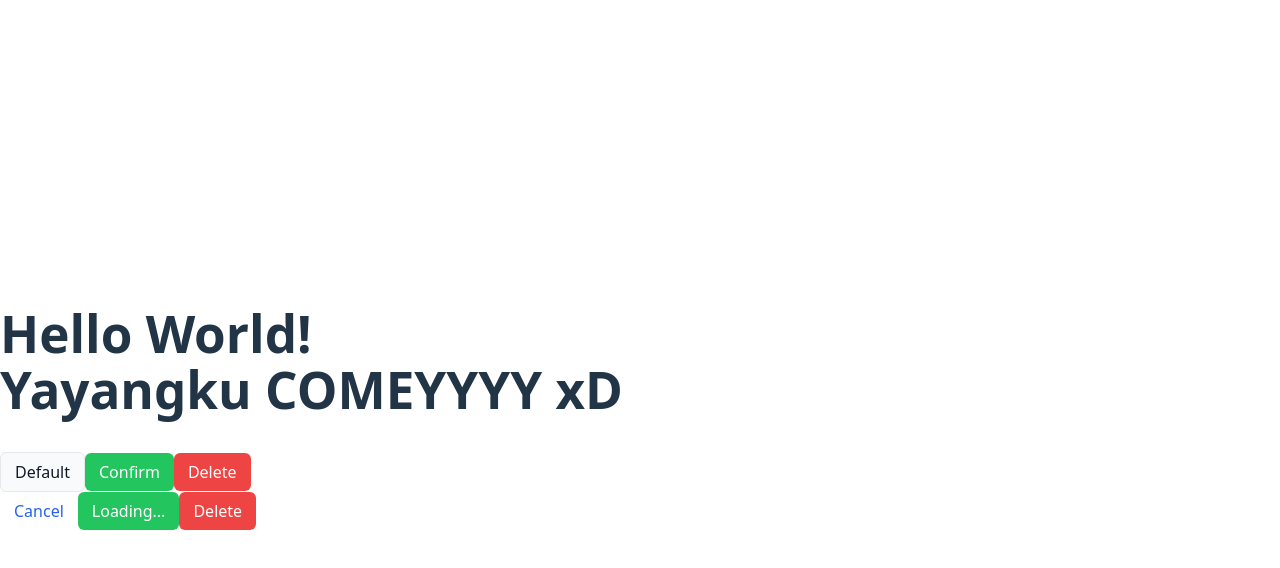
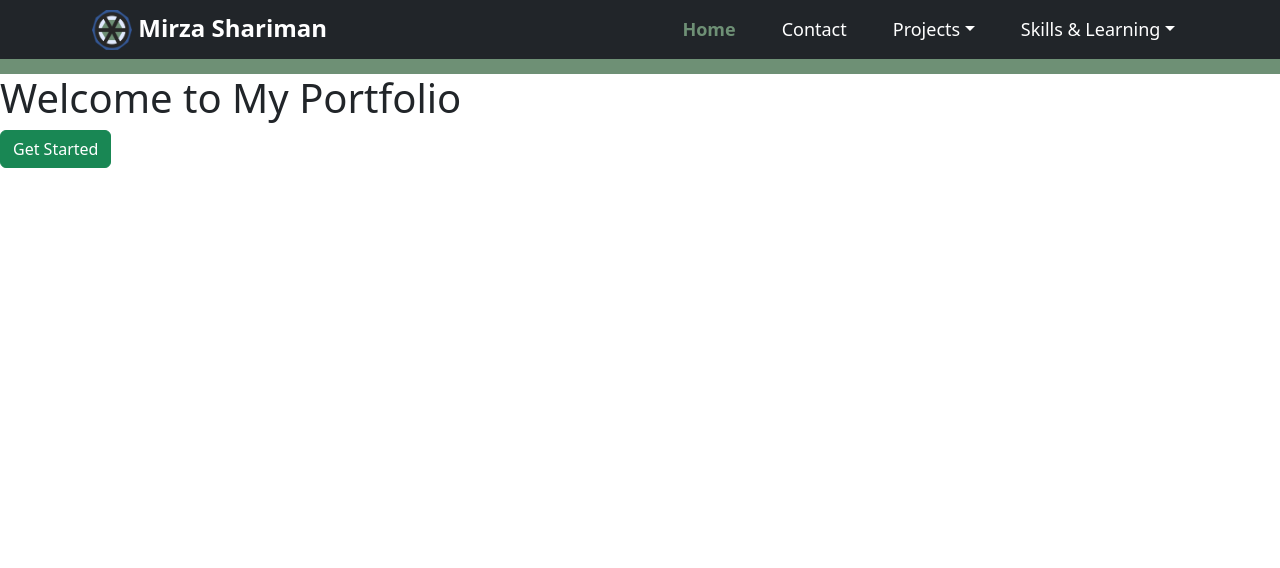
Before and after one commit to Azrim02/MirzaPortfolio, a React (Vite) app: page / in a window 1280 px wide. Shown: the top 568 px of the page. Built offline with nearby package versions, Linux system fonts and the light colour scheme.

Commit message:
Added Navigation Bar Component
The navigation bar can be used to traverse between different pages
TODO: Create and link with other pages

```diff
--- a/package.json
+++ b/package.json
@@ -10,8 +10,10 @@
     "preview": "vite preview"
   },
   "dependencies": {
+    "bootstrap": "^5.3.8",
     "clsx": "^2.1.1",
     "react": "^19.2.0",
+    "react-bootstrap": "^2.10.10",
     "react-dom": "^19.2.0"
   },
   "devDependencies": {
--- a/src/components/Button.jsx
+++ /dev/null
@@ -1,24 +0,0 @@
-import styles from "../styles/Button.module.scss";
-import clsx from "clsx";
-
-export default function Button({
-  variant = "default",
-  loading = false,
-  disabled = false,
-  children,
-  ...props
-}) {
-  return (
-    <button
-      className={clsx(
-        styles.button,
-        styles[variant],
-        loading && styles.loading
-      )}
-      disabled={disabled || loading}
-      {...props}
-    >
-      {loading ? "Loading..." : children}
-    </button>
-  );
-}
--- /dev/null
+++ b/src/components/Navbar.jsx
@@ -0,0 +1,62 @@
+import {Container, Nav, Navbar, NavDropdown} from 'react-bootstrap';
+import '../styles/navbar.scss';
+import logo from '../assets/logo.png';
+
+function NavBar() {
+  return (
+    <div>
+      <Navbar expand="lg" bg="dark" variant="dark">
+        <Container>
+          <Navbar.Brand href="./pages/Home.jsx">
+            <img
+              alt="logo"
+              src={logo}
+              width="40"
+              height="40"
+              className="d-inline-block align-top"
+            />{' '}
+            Mirza Shariman
+          </Navbar.Brand>
+          <Navbar.Toggle aria-controls="basic-navbar-nav" />
+          <Navbar.Collapse id="basic-navbar-nav" className='navbar-collapse'>
+            <Nav className="ms-auto">
+              <Nav.Link href="./pages/Home.jsx" active>Home</Nav.Link>
+              <Nav.Link href="./pages/Contact.jsx">Contact</Nav.Link>
+              <NavDropdown title="Projects" id="basic-nav-dropdown">
+                <NavDropdown.Item href="#action/3.1">
+                  Project A
+                </NavDropdown.Item>
+                <NavDropdown.Item href="#action/3.2">
+                  Project B
+                </NavDropdown.Item>
+                <NavDropdown.Item href="#action/3.3">
+                  Project C
+                </NavDropdown.Item>
+                <NavDropdown.Divider />
+                <NavDropdown.Item href="#action/3.4">
+                  Separated link
+                </NavDropdown.Item>
+              </NavDropdown>
+              <NavDropdown title="Skills & Learning" id="basic-nav-dropdown">
+                <NavDropdown.Item href="#action/3.1">
+                  Skill A
+                </NavDropdown.Item>
+                <NavDropdown.Item href="#action/3.2">
+                  Skill B
+                </NavDropdown.Item>
+                <NavDropdown.Item href="#action/3.3">
+                  Skill C
+                </NavDropdown.Item>
+              </NavDropdown>
+
+            </Nav>
+          </Navbar.Collapse>
+        </Container>
+      </Navbar>
+      <div className='divider'>
+      </div>
+    </div>
+  );
+}
+
+export default NavBar;
--- a/src/main.jsx
+++ b/src/main.jsx
@@ -1,11 +1,11 @@
 import { StrictMode } from 'react'
 import { createRoot } from 'react-dom/client'
-import './styles/index.css'
-import App from './App.jsx'
-import Playground from './pages/Playground.jsx'
+import 'bootstrap/dist/css/bootstrap.min.css'
+import './styles/colors.scss'
+import Home from './pages/Home.jsx'
 
 createRoot(document.getElementById('root')).render(
   <StrictMode>
-    <Playground />
+    <Home />
   </StrictMode>,
 )
--- /dev/null
+++ b/src/pages/Home.jsx
@@ -0,0 +1,12 @@
+import Button from 'react-bootstrap/Button';
+import Navbar from "../components/Navbar";
+
+export default function Home() {
+  return (
+    <div className="Home">
+      <Navbar />
+      <h1>Welcome to My Portfolio</h1>
+      <Button as="a" variant='success'>Get Started</Button>
+    </div>
+  );
+}
--- a/src/styles/Button.module.scss
+++ /dev/null
@@ -1,40 +0,0 @@
-.button {
-  padding: 8px 14px;
-  border-radius: 6px;
-  border : none;
-  font-weight: 500;
-}
-
-.confirm {
-  background: var(--color-success);
-  color: white;
-
-  &:hover:not(:disabled) {
-    background: var(--color-success-hover);
-  }
-}
-
-.delete {
-  background: var(--color-danger);
-  color: white;
-
-  &:hover:not(:disabled) {
-    background: var(--color-danger-hover);
-  }
-}
-
-.default {
-  background: var(--color-surface);
-  color: var(--color-text);
-  border: 1px solid var(--color-border);
-}
-
-.borderless {
-  background: transparent;
-  color: var(--color-primary);
-
-  &:hover {
-    text-decoration: underline;
-
-  }
-}
--- a/src/styles/colors.scss
+++ b/src/styles/colors.scss
@@ -1,7 +1,9 @@
 :root {
   /* Brand */
-  --color-primary: #2563eb;
-  --color-primary-hover: #1d4ed8;
+  --color-primary: #6e9075;
+  --color-primary-hover: #546e59;
+  --color-secondary: #476daa;
+  --color-secondary-hover: #345995;
 
   /* Semantic */
   --color-success: #22c55e;
--- /dev/null
+++ b/src/styles/navbar.scss
@@ -0,0 +1,38 @@
+.divider {
+    min-height: 15px;
+    background-color: var(--color-primary);
+}
+
+.navbar-brand {
+    font-size: 1.5rem; // ~24px, adjust as needed
+    font-weight: 700;
+    color: white;
+    padding: 0px 10px;
+}
+
+.navbar-collapse {
+    .nav-link {
+        margin-left: 15px;
+        margin-right: 15px;
+        color: white;
+        font-size: 1.125rem; // ~18px, adjust as needed
+
+        &:hover {
+            color: var(--color-primary-hover);
+        }
+
+        &.active {
+            color: var(--color-primary);
+            font-weight: 600;
+        }
+    }
+
+    .dropdown-menu {
+        .dropdown-item {
+            &:hover {
+                color: var(--color-secondary-hover);
+                background-color: transparent;
+            }
+        }
+    }
+}
```
Also changed, not shown: src/assets/logo.png (added), 1 other file (tests, documents, lock files or other folders).
